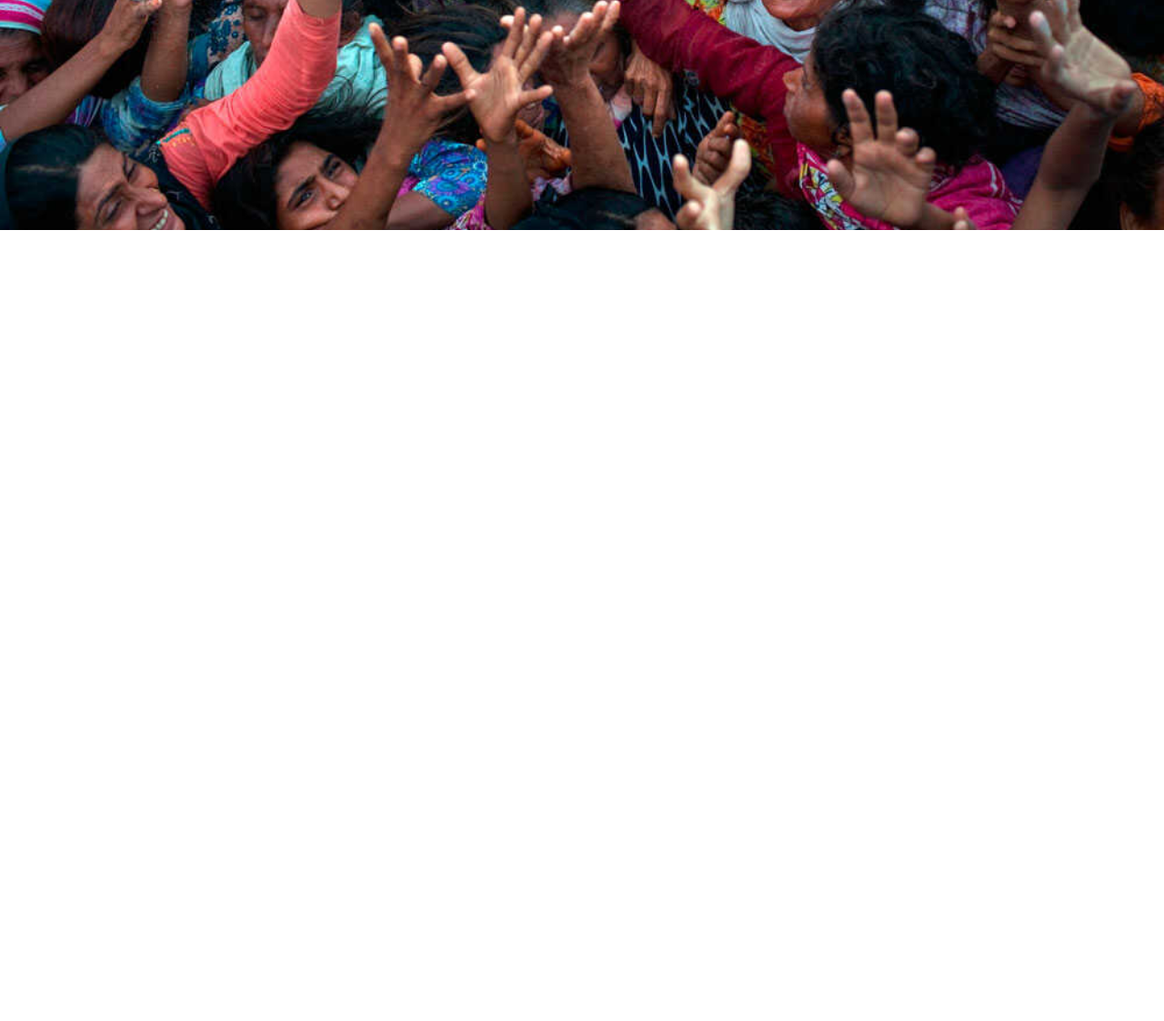
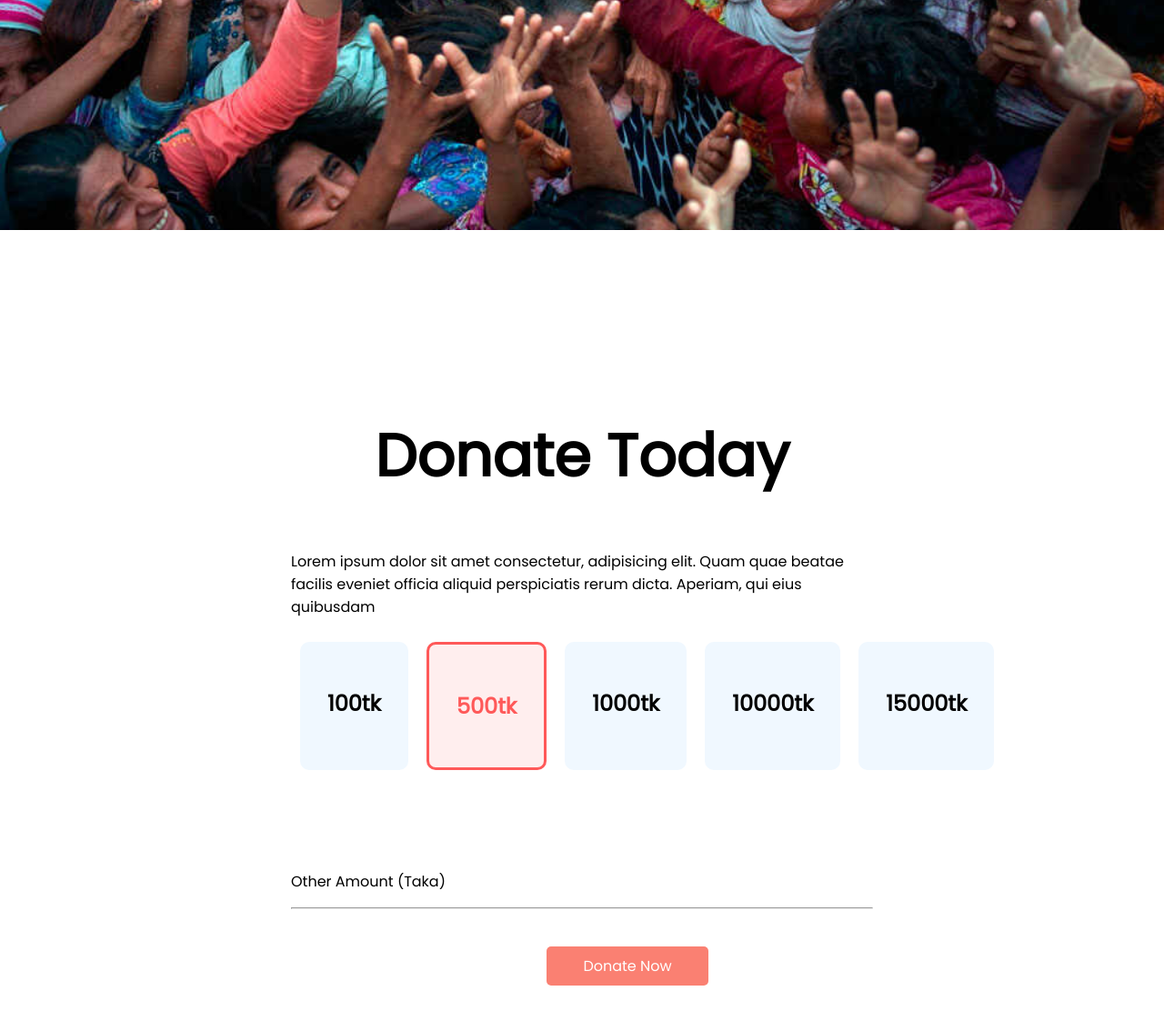
Before and after one commit to Nur-Al-Mumit/Assignment_01, a plain HTML site: page index.html in a window 1280 px wide. Shown: the part 547-1670 px from the top of the page at 91% size. Before the commit the page ends 800 px from the top, so only its background shows below. Drawn offline with Linux system fonts and the light colour scheme.

Commit message:
second page added

```diff
--- a/index.html
+++ b/index.html
@@ -17,12 +17,48 @@
 <body>
     <!-- First Page -->
     <section class="first-page">
-        <h1 class="first-heading-design">Let’s Help Those Who<br /> Are More In Need</h1>
-        <p class="first-page-content">Lorem ipsum dolor, sit amet consectetur adipisicing elit. Vel enim ut eaque velit
-            voluptates expedita qui fugiat praesentium, est earum?</p>
-            <a class="first-link-button" target="_blank" href="">Donate Now</a>
+        <div class="first-page-contain">
+            <h1 class="first-heading-design">Let’s Help Those Who<br /> Are More In Need</h1>
+            <p class="first-page-content">Lorem ipsum dolor, sit amet consectetur adipisicing elit. Vel enim ut eaque
+                velit
+                voluptates expedita qui fugiat praesentium, est earum?</p>
+                <div class="btn-container">
+                    <a class="link-button" target="_blank" href="">Donate Now</a>
+                </div>
+        </div>
     </section>
     <!-- <Second Page -->
+    <section class="second-page">
+        <h1 class="second-page-heading">
+            Donate Today
+        </h1>
+        <p>
+            Lorem ipsum dolor sit amet consectetur, adipisicing elit. Quam quae beatae facilis eveniet officia aliquid
+            perspiciatis rerum dicta. Aperiam, qui eius quibusdam
+        </p>
+        <div class="price-card-container">
+            <div class="price-card">
+                <h1>100tk</h1>
+            </div>
+            <div id="top-price-card">
+                <h1>500tk</h1>
+            </div>
+            <div class="price-card">
+                <h1>1000tk</h1>
+            </div>
+            <div class="price-card">
+                <h1>10000tk</h1>
+            </div>
+            <div class="price-card">
+                <h1>15000tk</h1>
+            </div>
+        </div>
+        <p>Other Amount (Taka)</p>
+        <hr/>
+        <div class="btn-container">
+            <a class="link-button" target="_blank" href="">Donate Now</a>
+        </div>
+    </section>
 </body>
 
 </html>
--- a/style.css
+++ b/style.css
@@ -6,11 +6,15 @@ body{
 /* First page  */
 .first-page{
     background-image:url(images/donation6.jpg);
-    background: linear-gradient(rgba(0, 0, 0, 0.493),rgba(128, 26, 26, 0.911));
-    background-image:url(images/donation6.jpg);
     height: 100vh;
     background-repeat: no-repeat;
     background-size: cover;
+    margin-bottom: 200px;
+}
+.first-page-contain{
+    padding: 50px;
+    width: 50%;
+    margin: auto;
 }
 .first-page-content{
     font-size: 25px;
@@ -18,19 +22,55 @@ body{
     color: white;
 }
 .first-heading-design{
-    font-size: 65px;
+    font-size: 60px;
     color: white;
     margin: 0;
-    padding-top: 10%;
     text-align: center;
 
 }
-.first-link-button{
+.btn-container{
+    text-align: center;
+    margin: 50px; ;
+    height: auto;
+    width: 100%;
+
+}
+.link-button{
     text-decoration: none;
     color: white;
     background-color: salmon;
+    width: 50%;
+    margin: auto;
     border-radius: 5px;
-    margin-left: 40%;
     padding: 10px 40px;
-    /* align-items: center; */
 }
+
+/* Second Page */
+.second-page{
+
+    margin: auto;
+    width: 50%;
+
+}
+.second-page-heading{
+    font-size: 65px;
+    text-align: center;
+}
+.price-card-container{
+    display: flex;
+    margin-bottom: 100px;
+}
+.price-card{
+    padding: 30px;
+    background-color: aliceblue;
+    margin: 10px;
+    border-radius: 10px;
+}
+#top-price-card{
+    background-color: #ffeeee;
+    padding: 30px;
+    color: #FF5959;
+    border: #FF5959 solid;
+    margin: 10px;
+    border-radius: 10px;
+}
```
